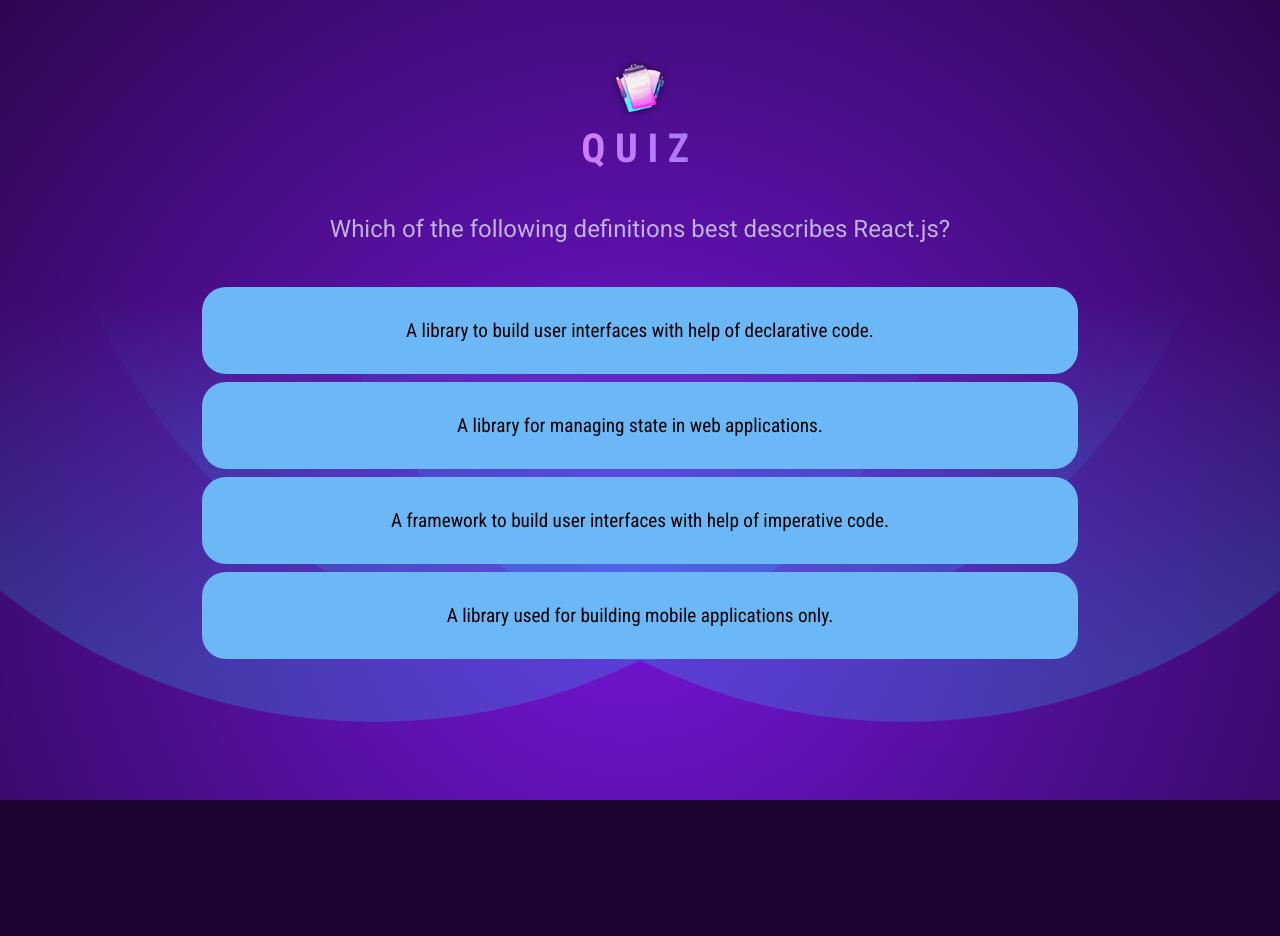
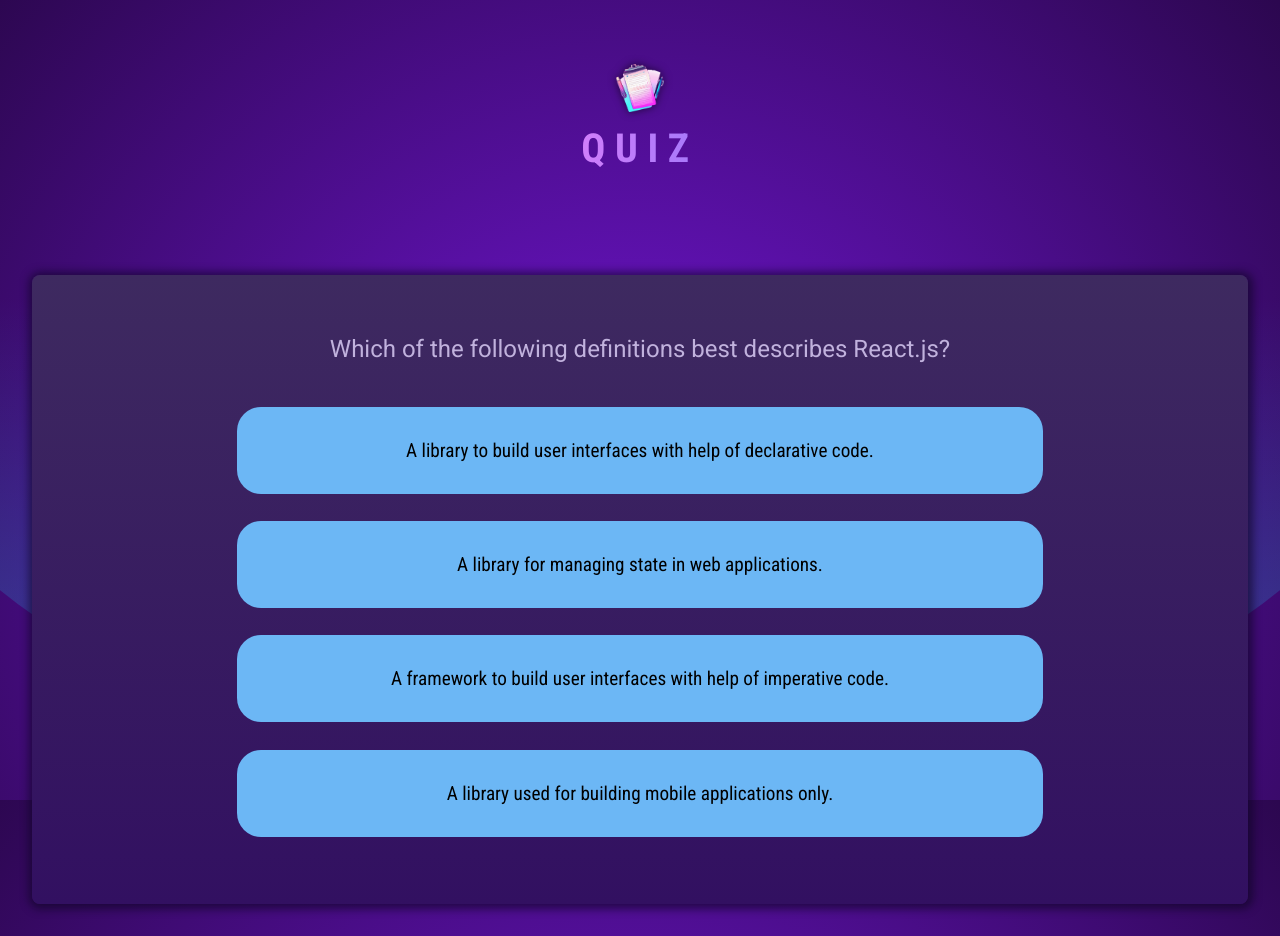
Before and after one commit to Dnapieraj/Quiz-App, a React (Vite) app: page / in a window 1280 px wide. Before the commit the page ends 800 px from the top, so only its background shows below. Built offline with nearby package versions, Linux system fonts and the light colour scheme.

Commit message:
update quiz component layout and styling for improved presentation

```diff
--- a/src/components/Quiz.jsx
+++ b/src/components/Quiz.jsx
@@ -11,6 +11,7 @@
 	}
 
 	return (
+		<div id="quiz">
 			<div id="question">
 				<h2>{QUESTIONS[activeQuestionIndex].text}</h2>
 				<ul id="answers">
@@ -21,5 +22,6 @@
 					))}
 				</ul>
 			</div>
+		</div>
 	)
 }
--- a/src/index.css
+++ b/src/index.css
@@ -79,9 +79,10 @@
 }
 
 #quiz {
-	max-width: 50rem;
+	max-width: 80rem;
 	margin: auto;
-	padding: 2rem;
+	margin-top: 6rem;
+	padding: 3rem;
 	background: linear-gradient(180deg, #3e2a60 0%, #321061 100%);
 	border-radius: 8px;
 	/* box-shadow: 1px 1px 4px 1px rgba(0, 0, 0, 0.6); */
@@ -159,6 +160,7 @@
 	font-family: 'Roboto Condensed', sans-serif;
 	font-size: 1.2rem;
 	padding: 2rem 3rem;
+	margin-bottom: 1em;
 	border: none;
 	border-radius: 24px;
 	/* background: linear-gradient(180deg, #81f1fb 0%, #73d2f8 100%); */
```
Lines whose indentation alone changed are shown as unchanged.
